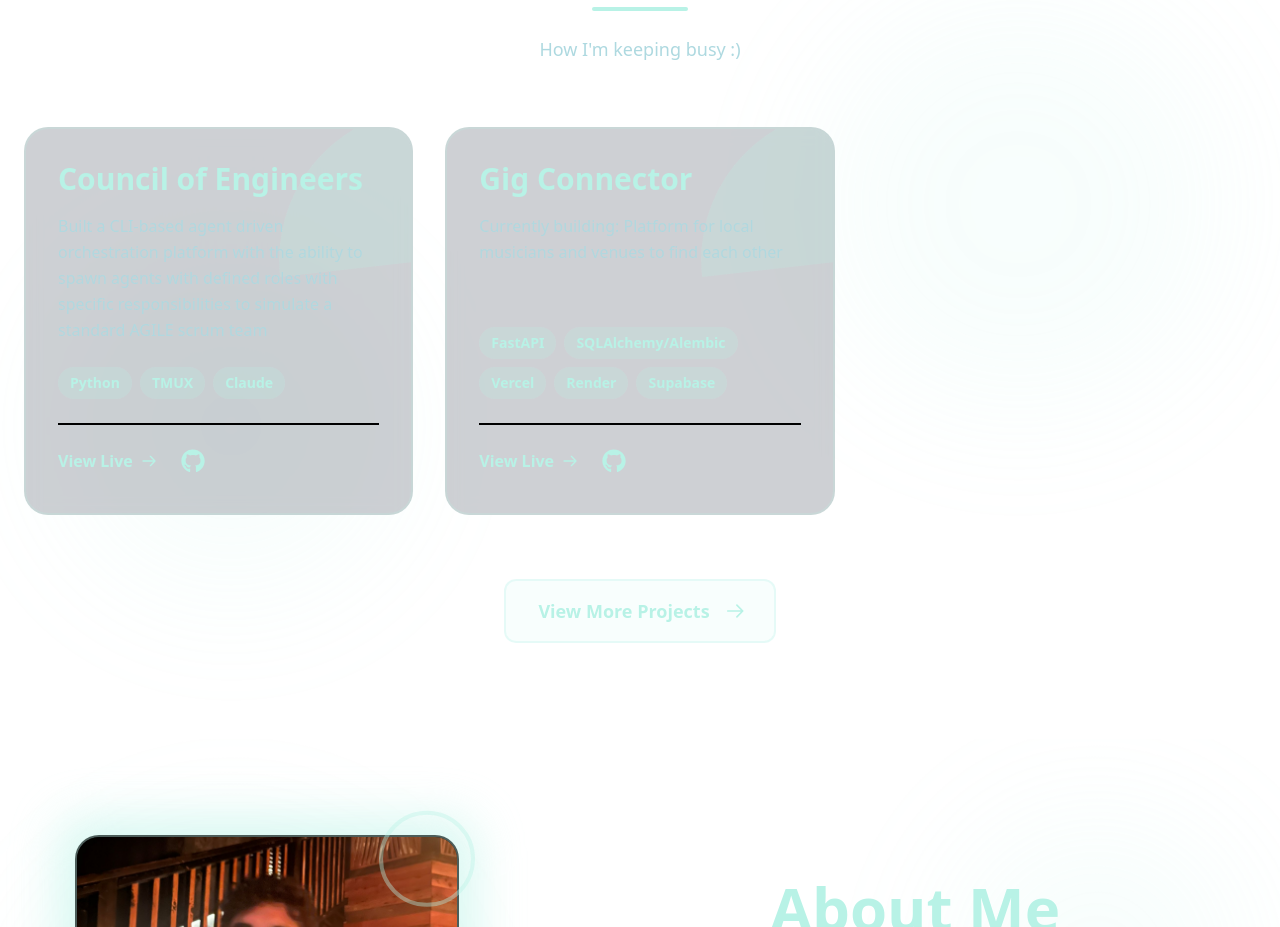
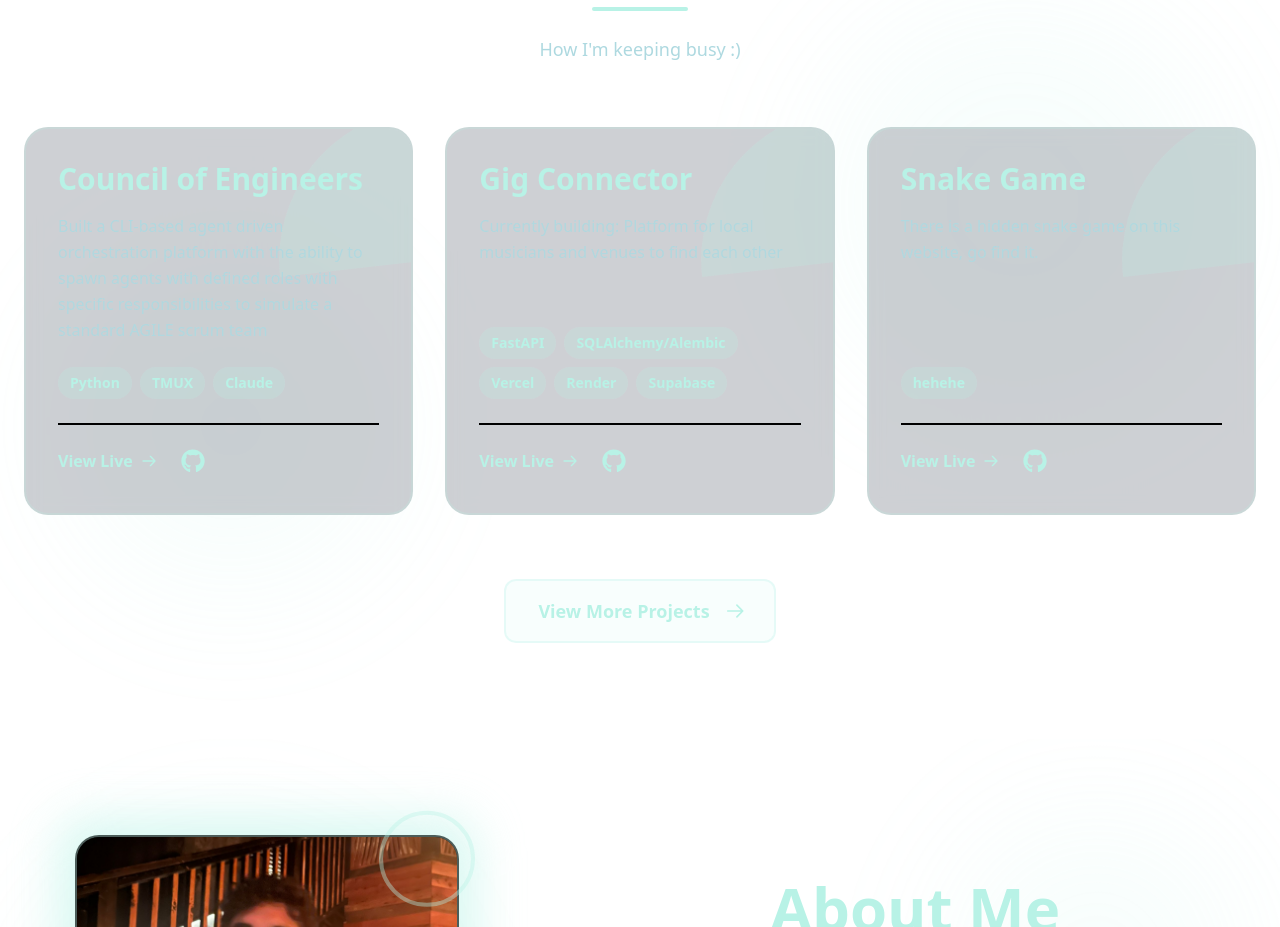
Before and after one commit to g23polar/portfolio, a React (Vite) app: page / in a window 1280 px wide. Shown: the part 2265-3192 px from the top of the page. Built offline with nearby package versions, Linux system fonts and the light colour scheme.

Commit message:
snake_project

```diff
--- a/src/components/Projects.jsx
+++ b/src/components/Projects.jsx
@@ -20,6 +20,13 @@ function Projects() {
             tags: ['FastAPI', 'SQLAlchemy/Alembic', 'Vercel', 'Render', 'Supabase'],
             link: 'https://gigconnecter-frontend.onrender.com/',
             github: 'https://github.com/g23polar/gigconnector'
+        },
+        {
+            title: 'Snake Game',
+            description: 'There is a hidden snake game on this website, go find it.',
+            tags: ['hehehe'],
+            link: 'https://g23.dev/',
+            github: 'https://github.com/g23polar/portfolio'
         }
     ];
 
```
